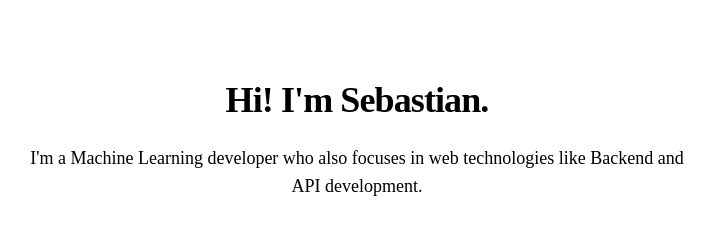
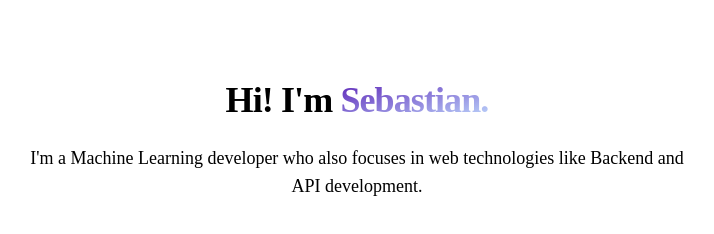
Before and after one commit to sebaspv/sebastian, a Gatsby site: page /components/Me in a window 1280 px wide. Shown: the whole page, without its empty margins (283-997 px from the left). Built offline with nearby package versions, Linux system fonts and the light colour scheme; Gatsby itself is replaced by a stand-in of ours; a web font is replaced by a local one.

Commit message:
cool gradient

```diff
--- a/src/pages/components/Me.js
+++ b/src/pages/components/Me.js
@@ -8,7 +8,7 @@ function Me() {
                     <div className="flex flex-col mb-16 sm:text-center sm:mb-0">
                         <div className="max-w-xl mb-8 md:mx-auto sm:text-center lg:max-w-2xl md:mb-1">
                             <h2 className="max-w-lg mb-6 font-sans text-3xl font-bold leading-none tracking-tight text-black sm:text-4xl md:mx-auto">
-                                Hi! I'm Sebastian.
+                                Hi! I'm <span className="font-extrabold text-transparent bg-clip-text bg-gradient-to-br from-purple-800 to-blue-200"> Sebastian. </span>
                             </h2>
                             <p className="text-base text-black md:text-lg">
                                 I'm a Machine Learning developer who also focuses in web technologies like Backend and API development.
```
